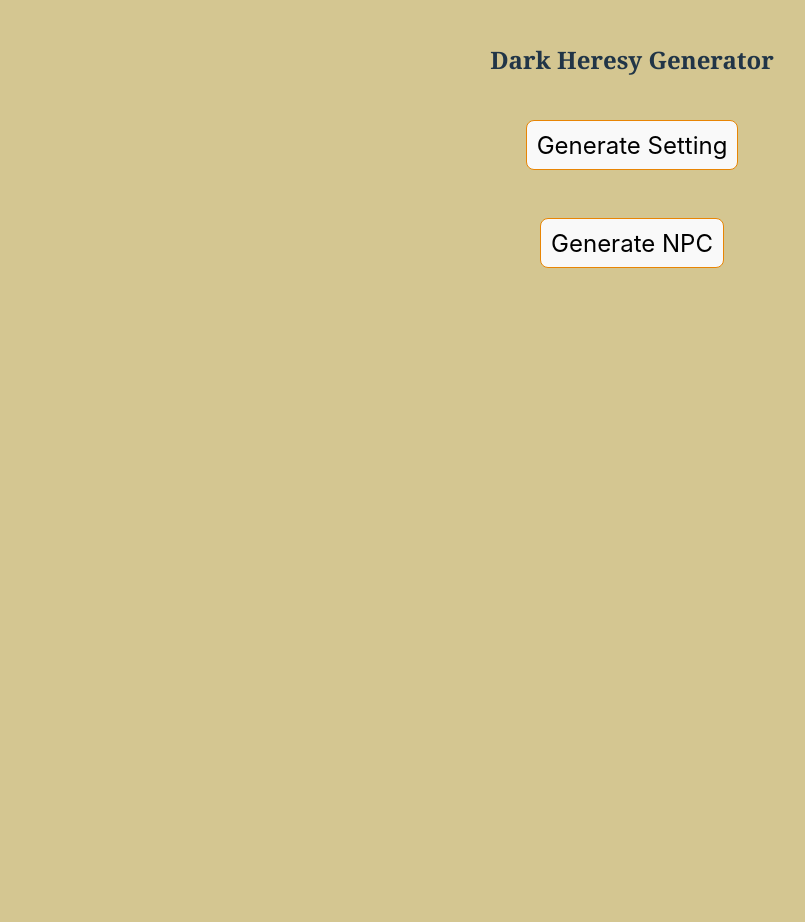
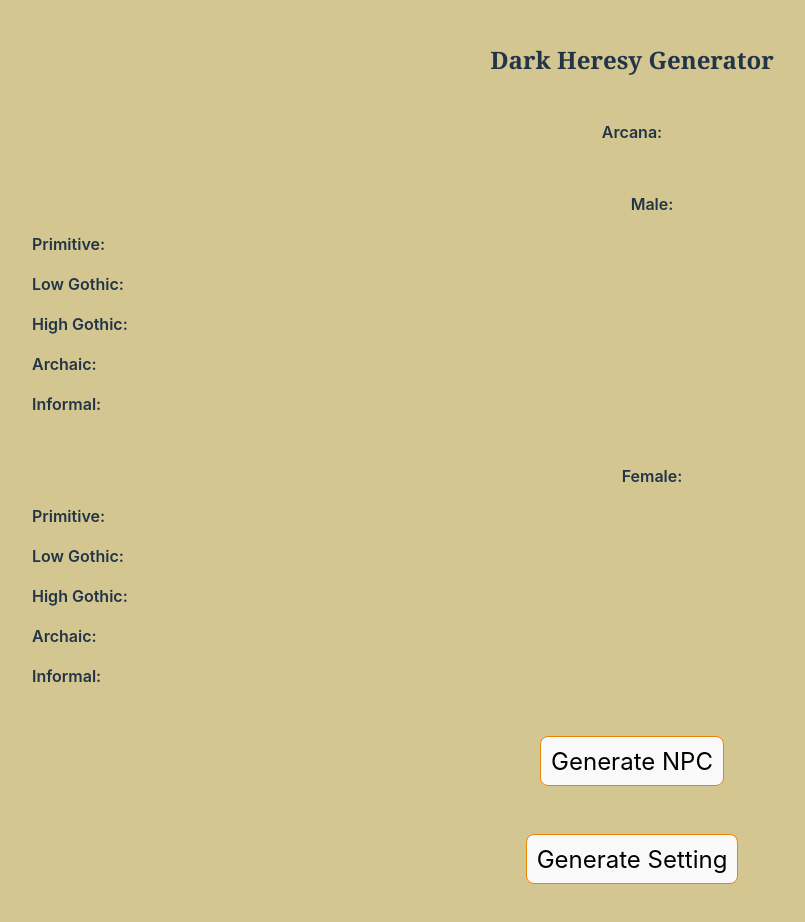
Before and after one commit to tgcidpl/dhg, a React (Vite) app: page / in a window 1280 px wide. Shown: the top 922 px of the page, without its empty margins (8-813 px from the left). Before the commit the page ends 848 px from the top, so only its background shows below. Built offline with nearby package versions, Linux system fonts and the light colour scheme.

Commit message:
generate overhaul

```diff
--- a/src/App.jsx
+++ b/src/App.jsx
@@ -5,8 +5,8 @@
   return (
     <>
       <h2>Dark Heresy Generator</h2>
+      <NPCGenerator />
       <SettingGenerator />
-      <NPCGenerator />
     </>
   );
 }
--- a/src/components/NPCGenerator.jsx
+++ b/src/components/NPCGenerator.jsx
@@ -1,7 +1,19 @@
 import React, { useState } from "react";
 
 function NPCGenerator() {
-  const [randomNPC, setRandomNPC] = useState(null);
+  const [randomNPC, setRandomNPC] = useState({
+    arcana: "",
+    malePrimitive: "",
+    maleLow: "",
+    maleHigh: "",
+    maleArchaic: "",
+    maleInformal: "",
+    femalePrimitive: "",
+    femaleLow: "",
+    femaleHigh: "",
+    femaleArchaic: "",
+    femaleInformal: "",
+  });
   const arcana = [
     "Fool",
     "Magician",
@@ -246,44 +258,67 @@
     `xina`,
     `zedda`,
   ];
+  // const categories = [
+  //   arcana,
+  //   malePrimitive,
+  //   maleLow,
+  //   maleHigh,
+  //   maleHigh,
+  //   maleArchaic,
+  //   maleInformal,
+  //   femalePrimitive,
+  //   femaleLow.femaleHigh,
+  //   femaleArchaic,
+  //   femaleInformal,
+  // ];
+  const handleGenerate = (e) => {
+    e.preventDefault;
+    setRandomNPC({
+      arcana: arcana[Math.floor(Math.random() * arcana.length)],
+      malePrimitive:
+        malePrimitive[Math.floor(Math.random() * malePrimitive.length)],
+      maleLow: maleLow[Math.floor(Math.random() * maleLow.length)],
+      maleHigh: maleHigh[Math.floor(Math.random() * maleHigh.length)],
+      maleArchaic: maleArchaic[Math.floor(Math.random() * maleArchaic.length)],
+      maleInformal:
+        maleInformal[Math.floor(Math.random() * maleInformal.length)],
+      femalePrimitive:
+        femalePrimitive[Math.floor(Math.random() * femalePrimitive.length)],
+      femaleLow: femaleLow[Math.floor(Math.random() * femaleLow.length)],
+      femaleHigh: femaleHigh[Math.floor(Math.random() * femaleHigh.length)],
+      femaleArchaic:
+        femaleArchaic[Math.floor(Math.random() * femaleArchaic.length)],
+      femaleInformal:
+        femaleInformal[Math.floor(Math.random() * femaleInformal.length)],
+    });
+  };
 
-  const namesMale = [
-    malePrimitive,
-    maleLow,
-    maleHigh,
-    maleArchaic,
-    maleInformal,
-  ];
-  const namesFemale = [
-    femalePrimitive,
-    femaleLow,
-    femaleHigh,
-    femaleArchaic,
-    femaleInformal,
-  ];
-  const handleGenerate = () => {
-    setRandomNPC([
-      "Arcana: " + arcana[Math.floor(Math.random() * arcana.length)],
-      "Male names: " +
-        namesMale.map((e) => {
-          return " " + e[Math.floor(Math.random() * e.length)];
-        }),
-      "Female names: " +
-        namesFemale.map((e) => {
-          return " " + e[Math.floor(Math.random() * e.length)];
-        }),
-    ]);
-  };
   return (
     <div>
-      <button onClick={handleGenerate}>Generate NPC</button>
-      {randomNPC && (
-        <ul>
-          {randomNPC.map((e, i) => {
-            return <li key={i}>{e}</li>;
-          })}
-        </ul>
-      )}
+      <div>
+        <p>Arcana: {randomNPC.arcana}</p>
+        <div>
+          <ul>
+            Male:
+            <li>Primitive: {randomNPC.malePrimitive}</li>
+            <li>Low Gothic: {randomNPC.maleLow}</li>
+            <li>High Gothic: {randomNPC.maleHigh}</li>
+            <li>Archaic: {randomNPC.maleArchaic}</li>
+            <li>Informal: {randomNPC.maleInformal}</li>
+          </ul>
+        </div>
+        <div>
+          <ul>
+            Female:
+            <li>Primitive: {randomNPC.femalePrimitive}</li>
+            <li>Low Gothic: {randomNPC.femaleLow}</li>
+            <li>High Gothic: {randomNPC.femaleHigh}</li>
+            <li>Archaic: {randomNPC.femaleArchaic}</li>
+            <li>Informal: {randomNPC.femaleInformal}</li>
+          </ul>
+        </div>
+      </div>
+      <button onClick={(e) => handleGenerate(e)}>Generate NPC</button>
     </div>
   );
 }
```
